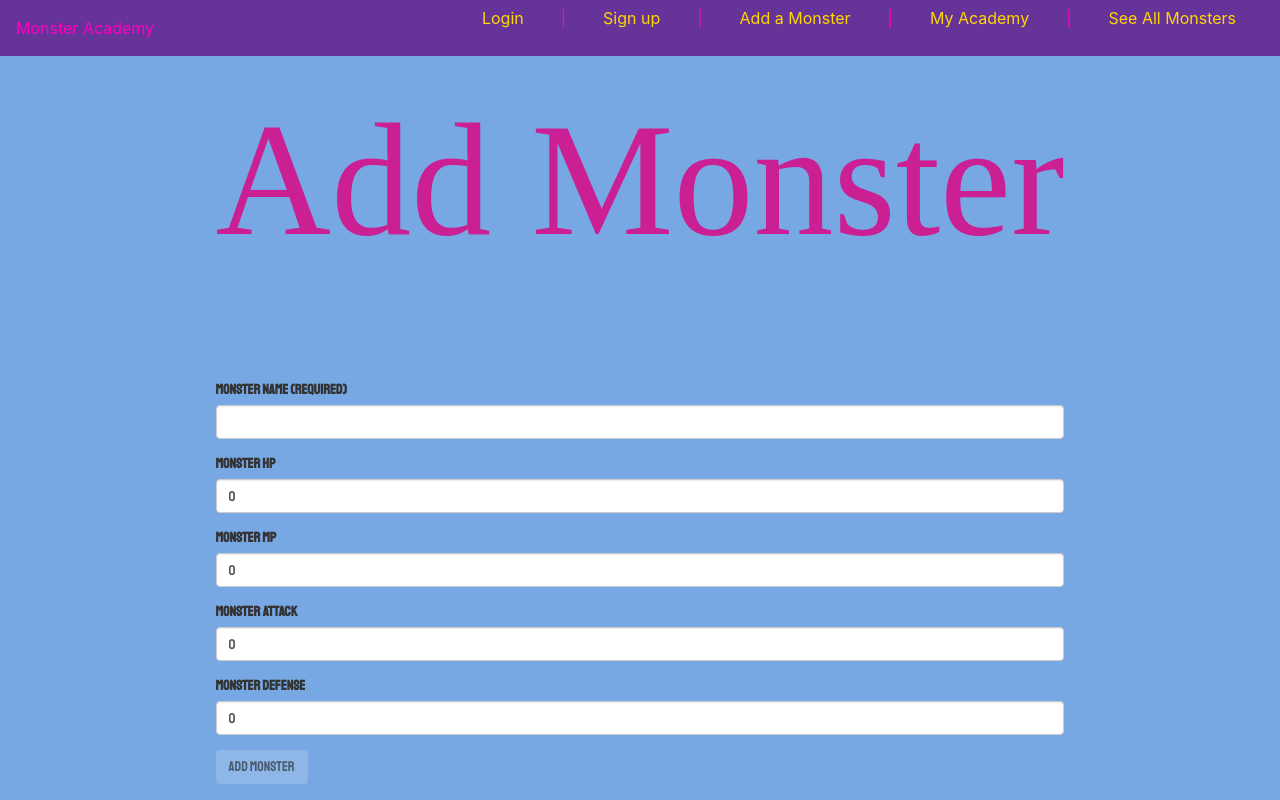
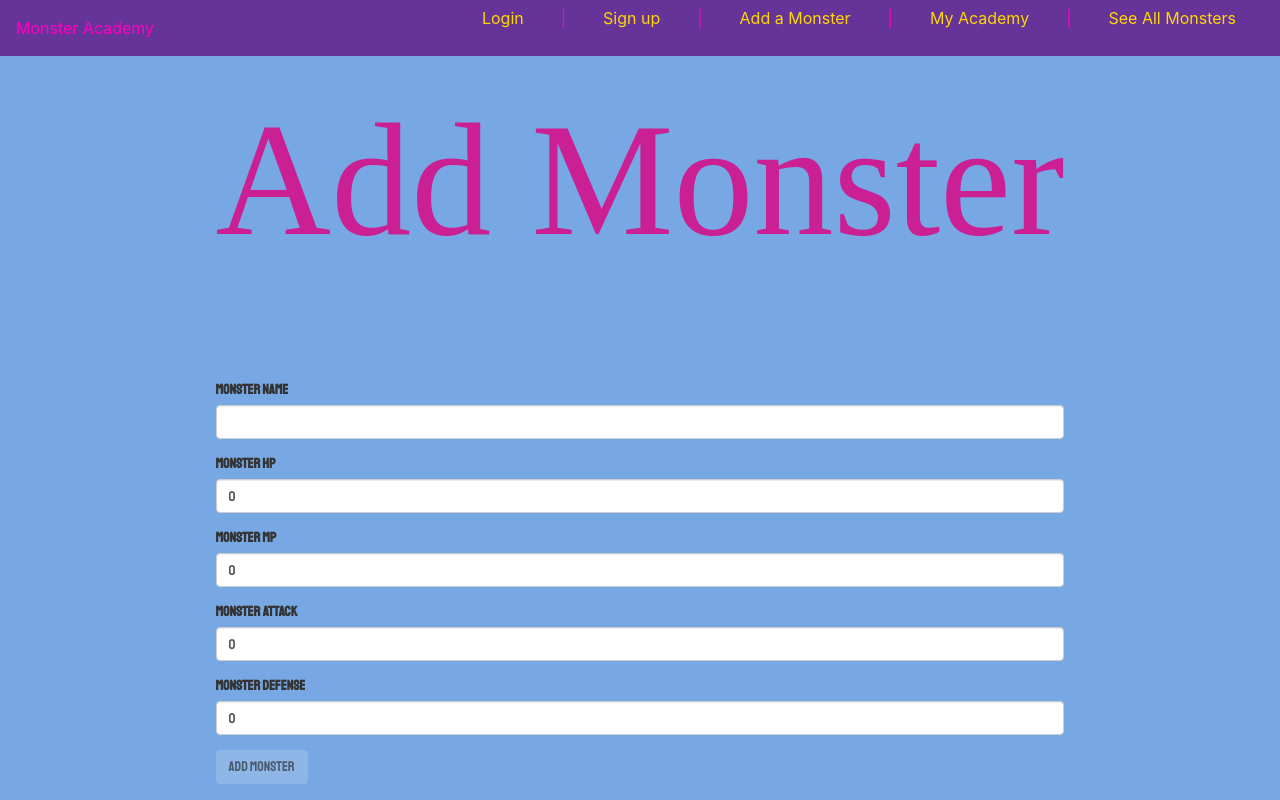
Before and after one commit to acmccracken/monster-academy, a React (Create React App) app: page /add in a window 1280 px wide. Built offline with nearby package versions, Linux system fonts and the light colour scheme; no server answers; a web font is replaced by a local one.

Commit message:
update css

```diff
--- a/src/pages/AddMonsterPage/AddMonsterPage.jsx
+++ b/src/pages/AddMonsterPage/AddMonsterPage.jsx
@@ -33,7 +33,7 @@ class AddMonsterPage extends Component {
         <h1>Add Monster</h1>
         <form ref={this.formRef} autoComplete="off" onSubmit={this.handleSubmit}>
           <div className="form-group">
-            <label>Monster Name (required)</label>
+            <label>Monster Name</label>
             <input
               className="form-control"
               name="name"
@@ -59,6 +59,7 @@ class AddMonsterPage extends Component {
               name="mp"
               value={this.state.formData.mp}
               onChange={this.handleChange}
+              required
             />
           </div>
           <div className="form-group">
@@ -68,6 +69,7 @@ class AddMonsterPage extends Component {
               name="attack"
               value={this.state.formData.attack}
               onChange={this.handleChange}
+              required
             />
           </div>
           <div className="form-group">
@@ -77,6 +79,7 @@ class AddMonsterPage extends Component {
               name="denfese"
               value={this.state.formData.defense}
               onChange={this.handleChange}
+              required
             />
           </div>
           <button
--- a/src/pages/MonsterDisplayPage/MonsterDisplayPage.css
+++ b/src/pages/MonsterDisplayPage/MonsterDisplayPage.css
@@ -1,8 +1,9 @@
 .MonsterDisplayPage-grid {
     font-family: 'Staatliches', cursive;
+    font-size: 20px;
     width: 80%;
     display: grid;
-    grid-template-columns: 150px 150px 150px 150px;
+    grid-template-columns: 200px 200px 200px 200px;
     grid-template-rows: repeat(auto-fit, minmax(170px, 1fr));
     grid-gap: 35px;
   }
```
Also changed, not shown: 1 other file (tests, documents, lock files or other folders).
